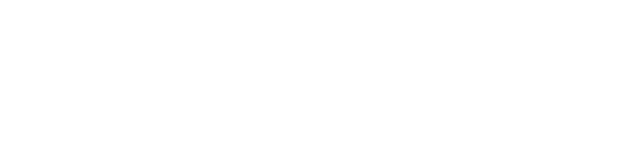
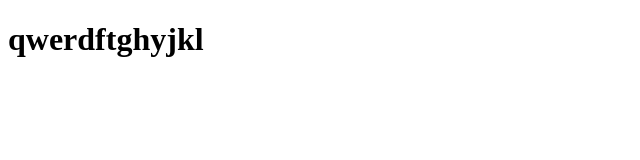
Before and after one commit to ElliotPUBLICSTATICVOIDMAIN/testweb, a plain HTML site: page contact.html in a window 1280 px wide. Shown: the whole page, without its empty margins (0-640 px from the left). Drawn offline with Linux system fonts and the light colour scheme.

Commit message:
ajout de text random

```diff
--- a/contact.html
+++ b/contact.html
@@ -6,6 +6,6 @@
     <title>Document</title>
 </head>
 <body>
-
+    <h1>qwerdftghyjkl</h1>
 </body>
 </html>
```
